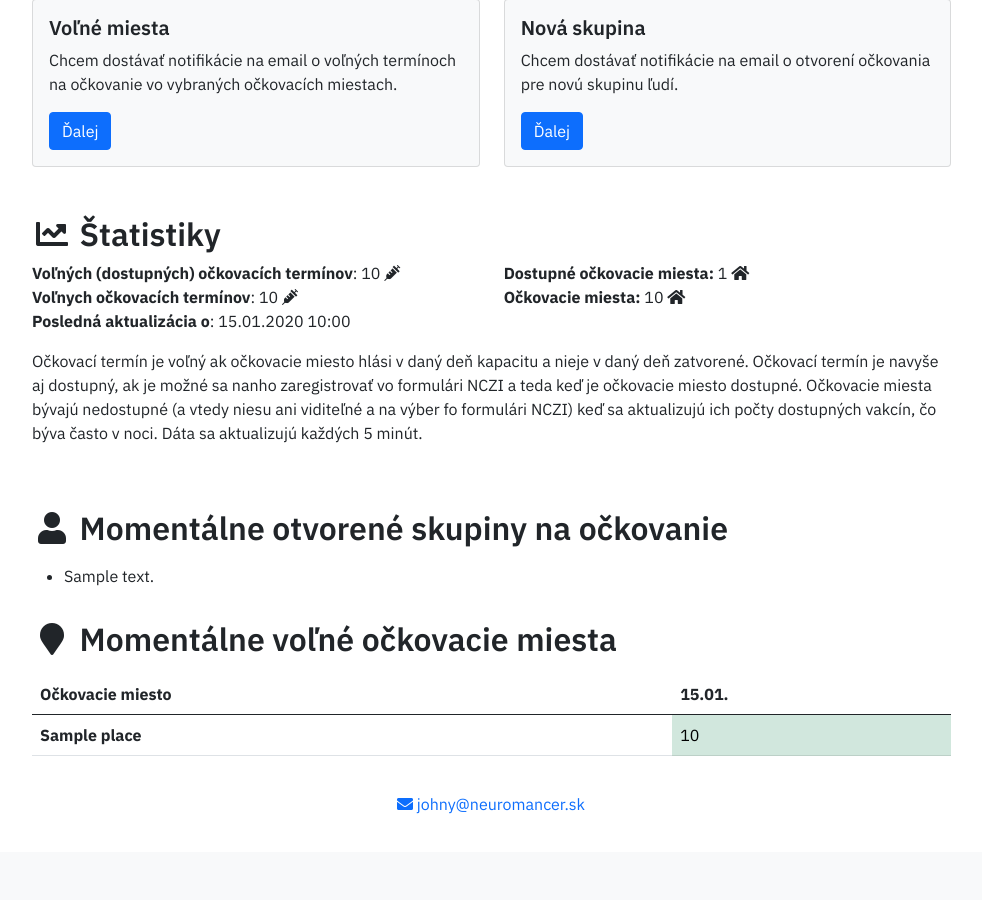
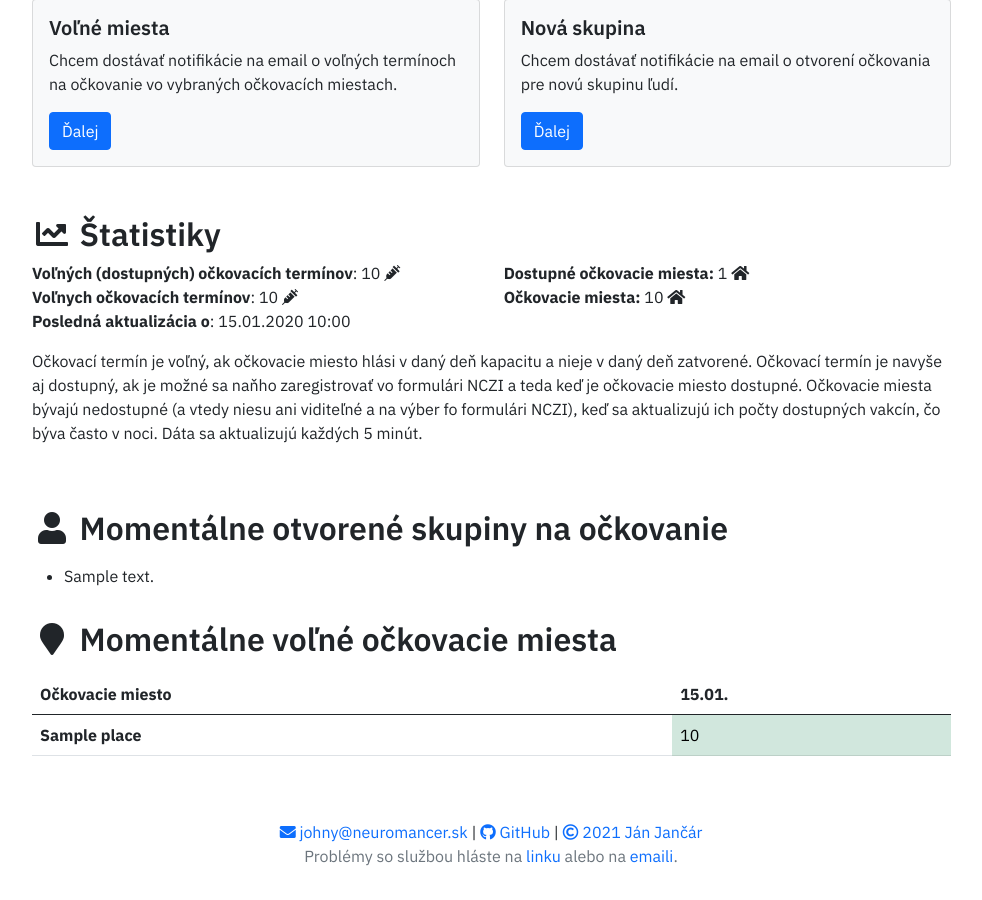
Before and after one commit to slovensko-help/vaccination-notify, a Flask app: page / in a window 1280 px wide. Shown: the part 350-1250 px from the top of the page, without its empty margins (54-1036 px from the left). Before the commit the page ends 1164 px from the top, so only its background shows below. Run offline with Flask 2, Linux system fonts and the light colour scheme; tables that the repository leaves empty hold one stand-in row (values such as "Sample post"); parts of the project's set-up code (start-up, migrations or seed data) failed here and were passed over; some libraries are stand-ins or nearby versions.

Commit message:
Cleanup and proper footer.

```diff
--- /dev/null
+++ b/vacnotify/static/mail.js
@@ -0,0 +1,26 @@
+function rot13(a) {
+    return a.replace(/[a-zA-Z]/g, function(c){
+      return String.fromCharCode((c <= "Z" ? 90 : 122) >= (c = c.charCodeAt(0) + 13) ? c : c - 26);
+    })
+}
+
+function mail_inner() {
+    var elems = document.getElementsByClassName("mail-inner");
+    for (var i = 0; i < elems.length; i++) {
+        elems[i].innerHTML = rot13(elems[i].dataset.rot13);
+    }
+}
+
+function mail_href() {
+    var elems = document.getElementsByClassName("mail-href");
+    for (var i = 0; i < elems.length; i++) {
+        elems[i].href = rot13("znvygb:" + elems[i].dataset.rot13);
+    }
+}
+
+function mail() {
+    mail_href();
+    mail_inner();
+}
+
+window.addEventListener("load", mail);
--- a/vacnotify/templates/base.html.jinja2
+++ b/vacnotify/templates/base.html.jinja2
@@ -13,6 +13,7 @@
         <link href="https://fonts.googleapis.com/css2?family=IBM+Plex+Sans:ital,wght@0,300;0,400;0,600;0,700;1,300;1,400&display=swap"
               rel="stylesheet">
         <link rel="stylesheet" href="{{ url_for('static', filename='base.css') }}">
+        <script type="text/javascript" src="{{ url_for('static', filename='mail.js') }}"></script>
         <script type="text/javascript" src="{{ url_for('static', filename='jquery.min.js') }}"></script>
         <script type="text/javascript" src="{{ url_for('static', filename='bootstrap.bundle.min.js') }}"></script>
         <script type="text/javascript" src="{{ url_for('static', filename='d3.min.js') }}"></script>
@@ -25,14 +26,6 @@
 <div class="d-flex align-items-center" id="wrapper">
     <nav id="navbar" class="navbar navbar-expand-lg navbar-light bg-light border-bottom fixed-top">
         <a class="navbar-brand" href="{{ url_for("main.index") }}"><i class="fas fa-virus"></i> Notifikácie o COVID-19 vakcinácii</a>
-        <!--
-        <button class="btn btn-secondary" id="menu-toggle">Toggle Menu</button>
-
-        <button class="navbar-toggler" type="button" data-toggle="collapse"
-                data-target="#navbarSupportedContent" aria-controls="navbarSupportedContent" aria-expanded="false"
-                aria-label="Toggle navigation">
-            <span class="navbar-toggler-icon"></span>
-            -->
         </button>
 
         <div class="collapse navbar-collapse" id="navbarSupportedContent">
@@ -65,15 +58,6 @@
         </div>
 
     </nav>
-<!--
-    <div class="bg-light border-right" id="sidebar-wrapper">
-        {% set active_page = active_page|default('') %}
-        <div class="sidebar-heading"><img src="{{ url_for('static', filename='logo.svg') }}" alt="COVID19"/></div>
-        <div class="list-group list-group-flush">
-            <a href="{{ url_for('main.index') }}" class="list-group-item list-group-item-action bg-light {% if active_page == 'index' %}item-active{% endif %}">Index</a>
-        </div>
-    </div>
-    -->
     <div id="page-content-wrapper">
         <div id="content" class="container">
             {% block content %}
@@ -92,10 +76,16 @@
 </script>
 <footer>
     <div class="container">
-        <div class="row mb-5 mb-5">
+        <div class="row mt-5 mb-5">
             <div class="col-sm-10 position-relative">
-                <div class="position-absolute start-50 translate-middle">
-                    <a href="mailto:johny@neuromancer.sk" class="text-decoration-none"><i class="fas fa-envelope"></i> johny@neuromancer.sk</a>
+                <div class="position-absolute start-50 translate-middle text-center">
+                    <a data-rot13="wbual@arhebznapre.fx" class="mail-href text-decoration-none"><i class="fas fa-envelope"></i> johny@neuromancer.sk</a> |
+                    <a href="https://github.com/slovensko-help/vaccination-notify" class="text-decoration-none"><i class="fab fa-github"></i> GitHub</a> |
+                    <a href="https://neuromancer.sk" class="text-decoration-none"><i class="far fa-copyright"></i> 2021 Ján Jančár</a>
+                    <br/>
+                    <p class="text-muted">Problémy so službou hláste na
+                        <a href="https://github.com/slovensko-help/vaccination-notify/issues/new/choose" target="_blank" class="text-decoration-none">linku</a>
+                    alebo na <a data-rot13="wbual@arhebznapre.fx" class="mail-href text-decoration-none">emaili</a>.</p>
                 </div>
             </div>
         </div>
--- a/vacnotify/templates/index.html.jinja2
+++ b/vacnotify/templates/index.html.jinja2
@@ -1,6 +1,5 @@
 {% extends "base.html.jinja2" %}
 {% from "utils.html.jinja2" import groups_row, places_row %}
-{% set active_page = "index" %}
 {% block content %}
     <div class="row">
         <div class="col-sm-10">
@@ -54,10 +53,10 @@
                 </div>
                 <div class="col-sm-10 mt-3">
                     <p>
-                        Očkovací termín je voľný ak očkovacie miesto hlási v daný deň kapacitu a nieje v daný deň zatvorené.
-                        Očkovací termín je navyše aj dostupný, ak je možné sa nanho zaregistrovať vo formulári NCZI a teda
+                        Očkovací termín je voľný, ak očkovacie miesto hlási v daný deň kapacitu a nieje v daný deň zatvorené.
+                        Očkovací termín je navyše aj dostupný, ak je možné sa naňho zaregistrovať vo formulári NCZI a teda
                         keď je očkovacie miesto dostupné. Očkovacie miesta bývajú nedostupné (a vtedy niesu ani viditeľné a
-                        na výber fo formulári NCZI) keď sa aktualizujú ich počty dostupných vakcín, čo býva často v noci.
+                        na výber fo formulári NCZI), keď sa aktualizujú ich počty dostupných vakcín, čo býva často v noci.
                         Dáta sa aktualizujú každých 5 minút.
                     </p>
                 </div>
--- a/vacnotify/templates/utils.html.jinja2
+++ b/vacnotify/templates/utils.html.jinja2
@@ -15,6 +15,7 @@
     <div class="row mb-3">
         <div class="col-sm-10">
             <h2 class="mb-3"><i class="fas fa-map-marker fa-fw"></i> Momentálne voľné očkovacie miesta</h2>
+            <div class="overflow-auto">
             <table class="table">
                 <thead>
                 <tr>
@@ -35,6 +36,7 @@
                     </tr>
                 {% endfor %}
             </table>
+            </div>
         </div>
     </div>
 {% endmacro %}
```
